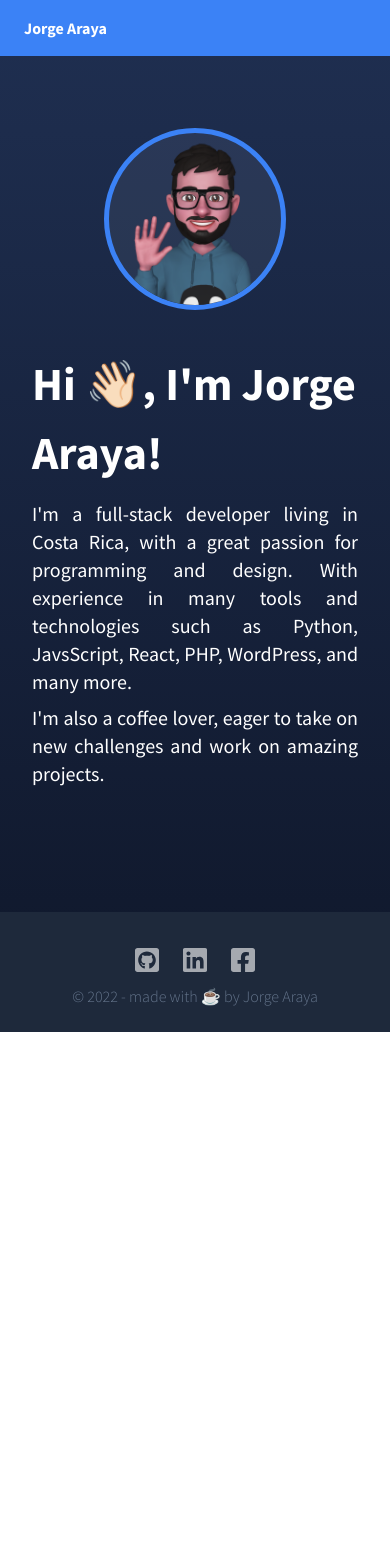
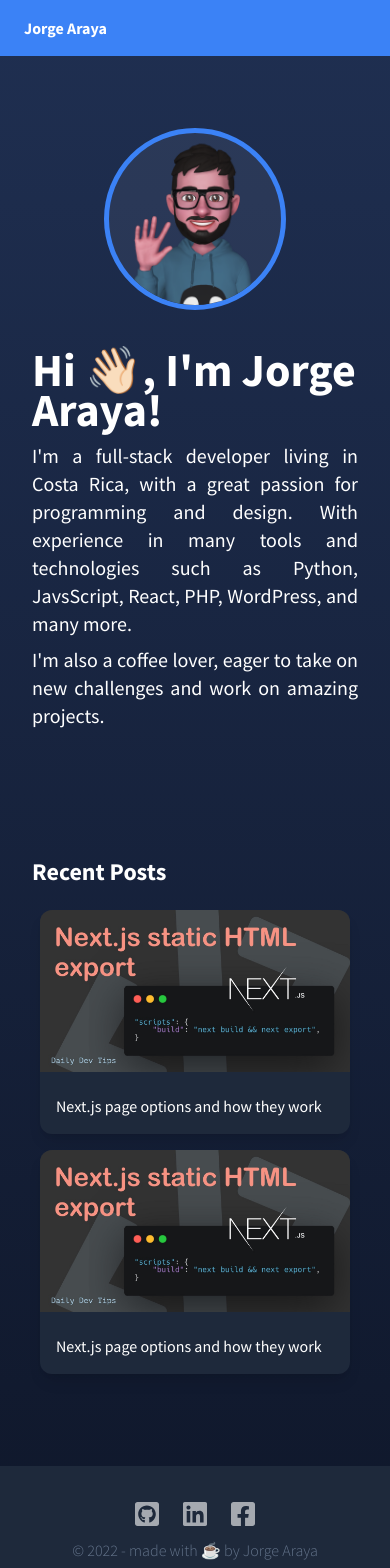
Before and after one commit to jorgearaya474/nxt-site, a Next.js app: page / in a window 390 px wide. Shown: the top 1568 px of the page. Before the commit the page ends 1032 px from the top, so only its background shows below. Built offline with nearby package versions, Linux system fonts and the light colour scheme.

Commit message:
updat elayout and post format

```diff
--- a/pages/index.js
+++ b/pages/index.js
@@ -1,22 +1,23 @@
 import fs from "fs";
 import matter from "gray-matter";
-//import HomePosts from "../components/homePosts";
+import HomePosts from "../components/homePosts";
 
 export default function Home({ posts }) {
   return (
+    <div className="home">
       <div className="content">
         <div className="p-4 mb-5">
           <div className="grid grid-cols-1 md:grid-cols-2 p-4">
             <div className="py-8 info-txt order-last md:order-first">
-            <h1 className="font-bold mb-3">
+              <h1 className="font-bold mb-3 text-white leading-10 md:leading-normal">
                 Hi 👋🏻, I&apos;m Jorge Araya!
               </h1>
-            <p className="mb-2 text-xl text-justify">
+              <p className="mb-2 text-xl text-justify text-white">
                 I&apos;m a full-stack developer living in Costa Rica, with a great passion for programming and design.
                 With experience in many tools and technologies such as Python, JavsScript, React, PHP,
                 WordPress, and many more.
               </p>
-            <p className="mb-2 text-xl text-justify">
+              <p className="mb-2 text-xl text-justify text-white">
                 I&apos;m also a coffee lover, eager to take on new challenges and work on amazing projects.
               </p>
             </div>
@@ -30,16 +31,17 @@ export default function Home({ posts }) {
             </div>
           </div>
         </div>
-      {/*<div id="recent-posts" className="p-4 mb-5">
+        <div id="recent-posts" className="p-4 mb-5">
           <div className="grid grid-cols-1 p-4">
             <div>
-            <h2 className="font-bold mb-3">Recent Posts</h2>
+              <h2 className="font-bold mb-3 text-white">Recent Posts</h2>
             </div>
             <div className="flex items-center justify-center">
               <HomePosts posts={posts} />
             </div>
           </div>
-      </div>*/}
+        </div>
+      </div>
     </div>
   );
 }
@@ -48,7 +50,7 @@ export async function getStaticProps() {
   const files = fs.readdirSync("posts");
 
   const posts = files.map((fileName) => {
-    const slug = fileName.replace(".md", "");
+    const slug = fileName.replace(".mdx", "");
     const readFile = fs.readFileSync(`posts/${fileName}`, "utf-8");
     const { data: frontmatter } = matter(readFile);
     return {
```
Lines whose indentation alone changed are shown as unchanged.
